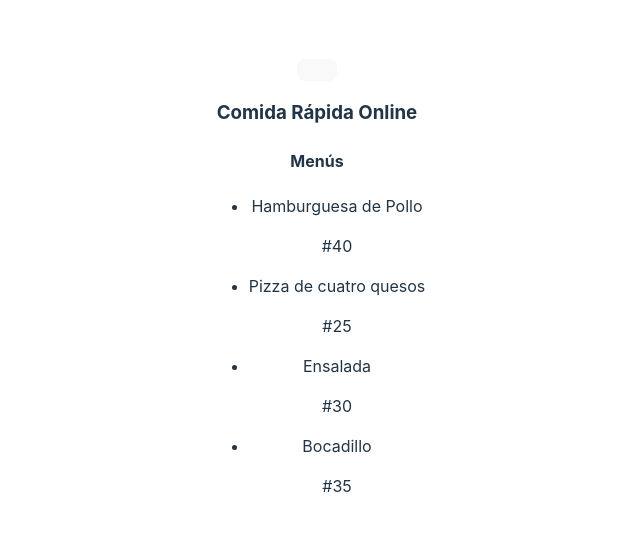
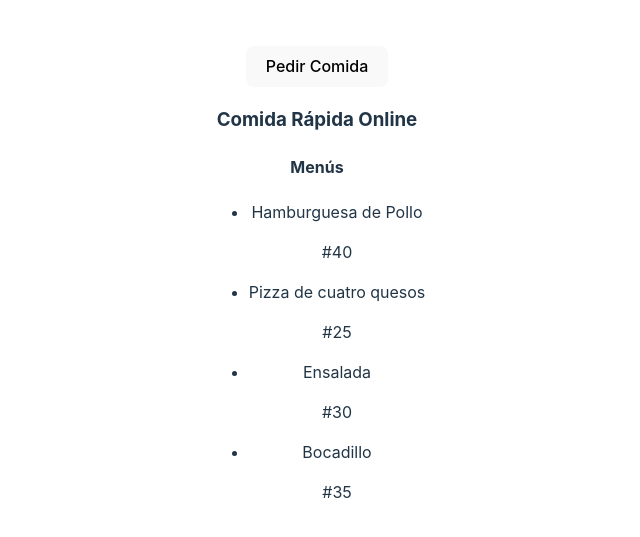
Before and after one commit to PedroVazquez99/diri5_2, a React (Vite) app: page / in a window 1280 px wide. Shown: the part 117-654 px from the top of the page, without its empty margins (323-963 px from the left). Built offline with nearby package versions, Linux system fonts and the light colour scheme.

Commit message:
Logica de boton Pedir comida

```diff
--- a/src/App.tsx
+++ b/src/App.tsx
@@ -1,6 +1,7 @@
 import { useState } from "react";
 import "./App.css";
 import { MenuItem } from "./entities/MenuItem";
+import Foods from "./components/Foods";
 
 function App() {
   const [isChooseFoodPage, setIsChooseFoodPage] = useState(false); // Para saber si se aprieta el boton de 'Pedir comida'
@@ -43,8 +44,12 @@ function App() {
       <button
         className="toggleButton"
         onClick={() => setIsChooseFoodPage(!isChooseFoodPage)}
-      ></button>
+      >
+        {isChooseFoodPage ? "Disponibilidad" : "Pedir Comida"}
+      </button>
       <h3 className="title">Comida Rápida Online</h3>
+      {!isChooseFoodPage && (
+        <>
           <h4 className="subTitle">Menús</h4>
           <ul className="ulApp">
             {menuItems.map((item) => {
@@ -56,6 +61,9 @@ function App() {
               );
             })}
           </ul>
+        </>
+      )}
+      {isChooseFoodPage && <Foods foodItems={menuItems}></Foods>}
     </div>
   );
 }
```
Lines whose indentation alone changed are shown as unchanged.
